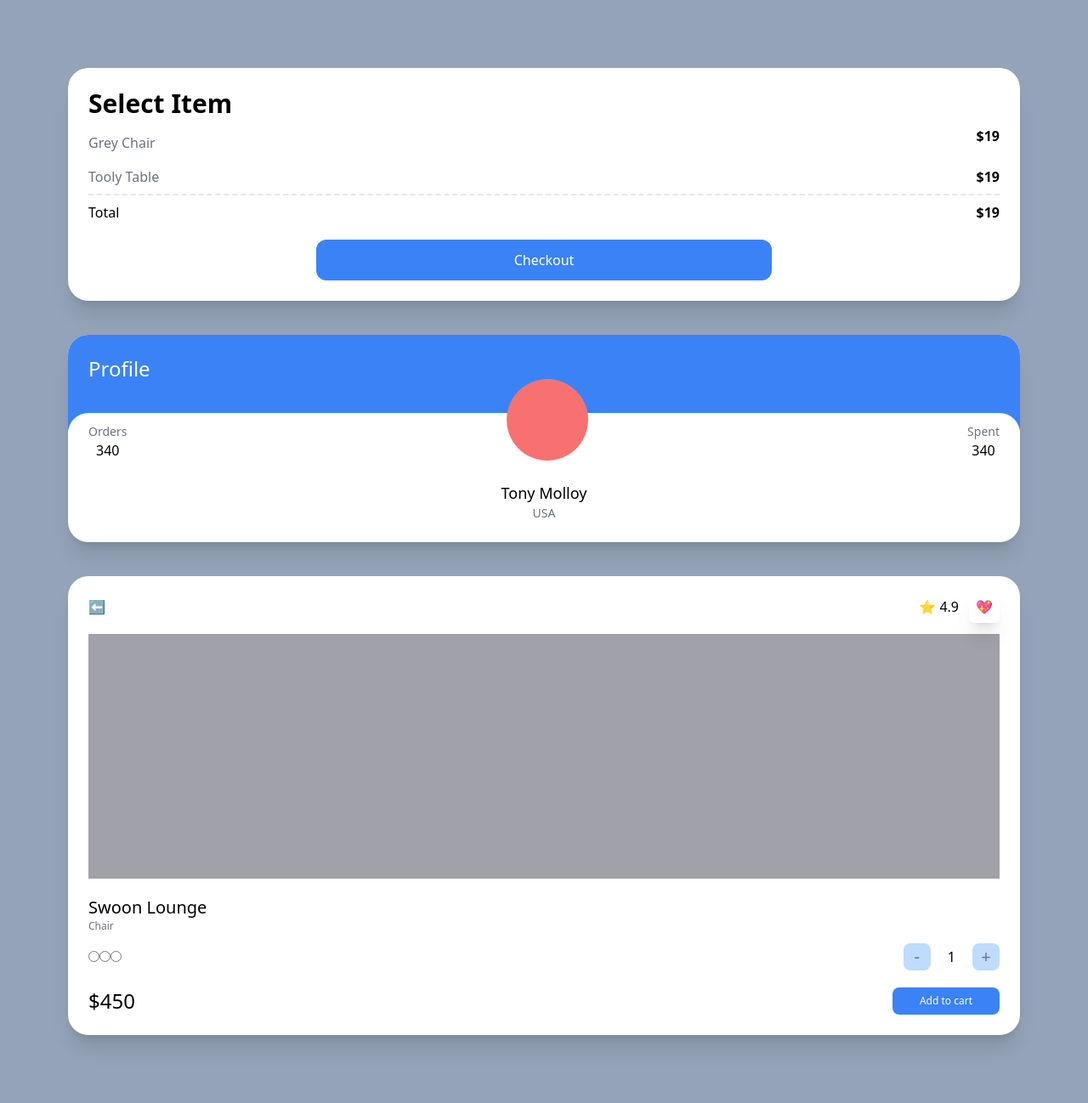
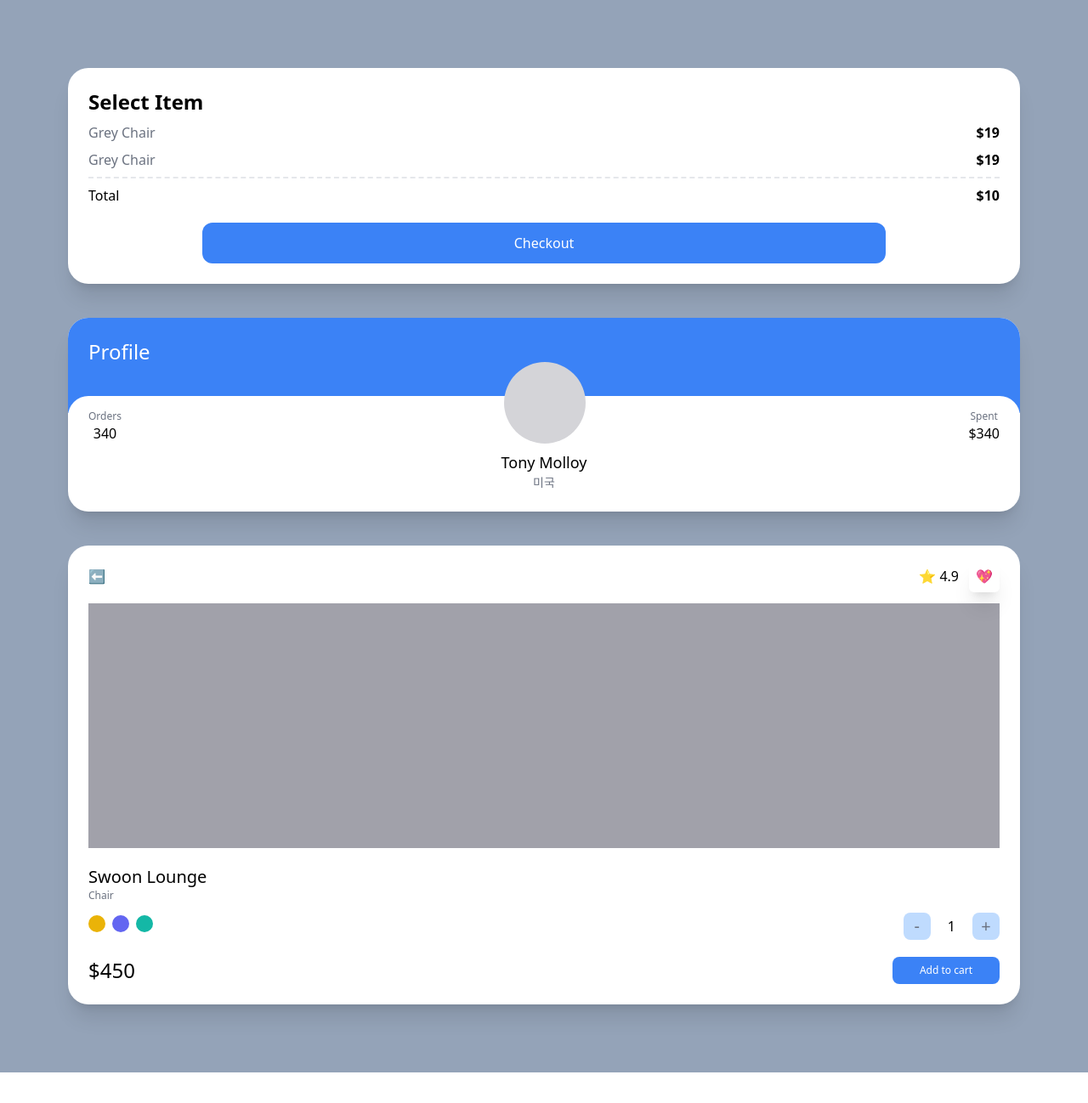
Before and after one commit to arukendev/carrot, a Next.js app: page / in a window 1280 px wide. Shown: the whole page at 85% size. After the commit the page ends 1262 px from the top, so only its background shows below. Built offline with nearby package versions, Linux system fonts and the light colour scheme.

Commit message:
use modifiers

```diff
--- a/pages/index.tsx
+++ b/pages/index.tsx
@@ -4,42 +4,49 @@ const Home: NextPage = () => {
   return (
     <div className="bg-slate-400 py-20 px-20 grid gap-10 min-h-screen">
       <div className="bg-white p-6 rounded-3xl shadow-xl">
-        <span className="font-semibold text-3xl">Select Item</span>
+        <span className="font-semibold text-2xl">Select Item</span>
         <div className="flex justify-between my-2">
-          <span className="text-gray-500 my-2">Grey Chair</span>
+          <span className="text-gray-500">Grey Chair</span>
           <span className="font-semibold">$19</span>
         </div>
         <div className="flex justify-between">
-          <span className="text-gray-500">Tooly Table</span>
+          <span className="text-gray-500">Grey Chair</span>
           <span className="font-semibold">$19</span>
         </div>
         <div className="flex justify-between mt-2 pt-2 border-t-2 border-dashed">
           <span>Total</span>
-          <span className="font-semibold">$19</span>
+          <span className="font-semibold">$10</span>
         </div>
-        <div className="mt-5 bg-blue-500 text-white p-3 text-center rounded-xl w-1/2 mx-auto">
-          Checkout
+        <div className="mt-5 flex justify-center">
+          <button
+            className=" bg-blue-500 text-white p-3
+          text-center rounded-xl w-3/4
+          hover:bg-teal-500 active:bg-yellow-500 focus:bg-red-500
+         "
+          >
+            Checkout
+          </button>
         </div>
       </div>
       <div className="bg-white overflow-hidden rounded-3xl shadow-xl">
         <div className="bg-blue-500 p-6 pb-14">
           <span className="text-white text-2xl">Profile</span>
         </div>
-        <div className="rounded-3xl p-6 bg-white relative -top-5 ">
+        <div className="rounded-3xl p-6 bg-white relative -top-5">
           <div className="flex relative -top-16 items-end justify-between">
             <div className="flex flex-col items-center">
-              <span className="text-sm text-gray-500">Orders</span>
-              <span className="font-midium">340</span>
-            </div>
-            <div className="h-24 w-24 bg-red-400 rounded-full" />
-            <div className="flex flex-col items-center">
-              <span className="text-sm text-gray-500">Spent</span>
+              <span className="text-xs text-gray-500">Orders</span>
               <span className="font-medium">340</span>
             </div>
+            <div className="h-24 w-24 bg-zinc-300 rounded-full" />
+            <div className="flex flex-col items-center">
+              <span className="text-xs text-gray-500">Spent</span>
+              <span className="font-medium">$340</span>
+            </div>
           </div>
-          <div className="relative flex flex-col items-center -mt-10 -mb-5">
+          <div className="relative  flex flex-col items-center -mt-14 -mb-5">
             <span className="text-lg font-medium">Tony Molloy</span>
-            <span className="text-sm text-gray-500">USA</span>
+            <span className="text-sm text-gray-500">미국</span>
           </div>
         </div>
       </div>
@@ -56,17 +63,17 @@ const Home: NextPage = () => {
           <span className="font-medium text-xl">Swoon Lounge</span>
           <span className="text-xs text-gray-500">Chair</span>
           <div className="mt-3 mb-5 flex justify-between items-center">
-            <div>
-              <input type="radio" />
-              <input type="radio" />
-              <input type="radio" />
+            <div className="space-x-2">
+              <button className="w-5 h-5 rounded-full bg-yellow-500" />
+              <button className="w-5 h-5 rounded-full bg-indigo-500" />
+              <button className="w-5 h-5 rounded-full bg-teal-500" />
             </div>
             <div className="flex items-center space-x-5">
-              <button className="rounded-lg bg-blue-200 flex justify-center items-center aspect-square w-8 text-xl text-gray-500">
+              <button className=" rounded-lg bg-blue-200 flex justify-center items-center aspect-square w-8 text-xl text-gray-500">
                 -
               </button>
               <span>1</span>
-              <button className="rounded-lg bg-blue-200 flex justify-center items-center aspect-square w-8 text-xl text-gray-500">
+              <button className=" rounded-lg bg-blue-200 flex justify-center items-center aspect-square w-8 text-xl text-gray-500">
                 +
               </button>
             </div>
```
